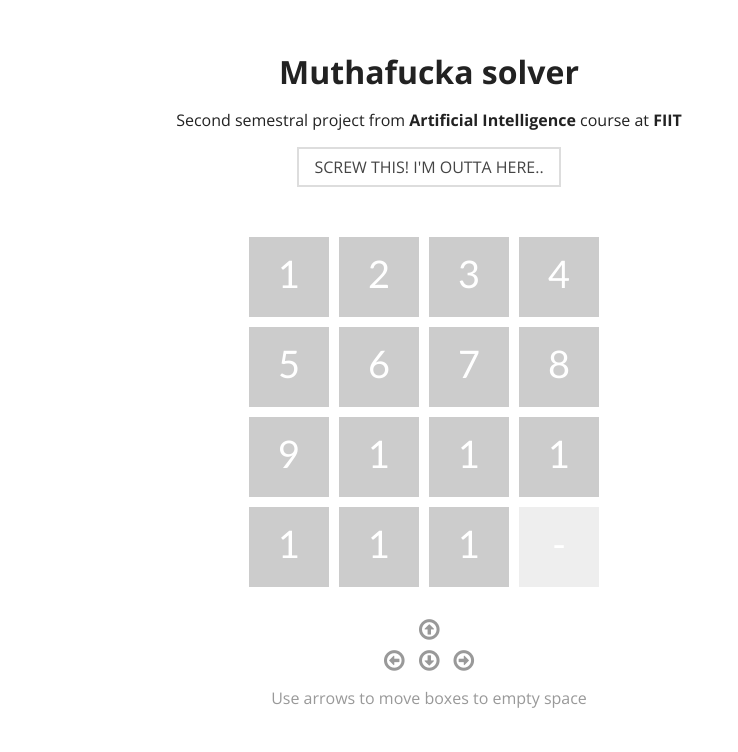
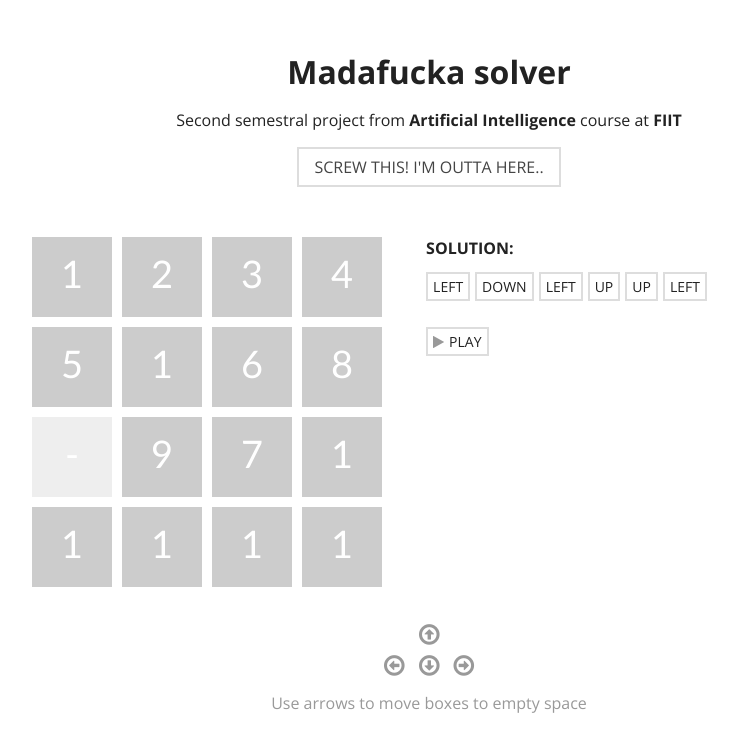
Before and after one commit to PatrikGallik/ai-project-2, a plain HTML site: page index.html in a window 1280 px wide. Both pictures are taken after a click on the button "SCREW THIS! I'M OUTTA HERE..". Shown: the whole page, without its empty margins (211-949 px from the left). Drawn offline with nearby package versions, Linux system fonts and the light colour scheme.

Commit message:
user can play steps in result, renamed main.js

```diff
--- a/css/style.css
+++ b/css/style.css
@@ -12,10 +12,11 @@ h1 {
 #canvas {
     width: 360px;
     text-align: left;
-    position: relative;
+    display: inline-block;
+    /*position: relative;
     left: 50%;
     margin-left: -180px;
-    margin-top: 50px;
+    margin-top: 50px;*/
 }
 
 .arrows {
@@ -72,3 +73,67 @@ button {
 button:hover {
     background-color: #ddd;
 }
+
+.columns {
+    width: 900px;
+    margin: 50px auto 20px auto;
+}
+
+.columns #steps {
+    display: none;
+}
+
+.columns.active #steps {
+    display: inline-block;
+}
+
+#steps {
+    display: inline-block;
+    width: 400px;
+    vertical-align: top;
+    text-align: left;
+    padding-left: 30px;
+}
+
+#steps ul {
+    list-style-type: none;
+    margin: 0;
+    padding: 0
+}
+
+#steps ul li {
+    display: inline-block;
+    border: 2px solid #ddd;
+    padding: 3px 5px;
+    font-size: 14px;
+    text-transform: uppercase;
+    margin: 0 5px 5px 0;
+}
+
+.play {
+    display: inline-block;
+    border: 2px solid #ddd;
+    padding: 3px 5px;
+    margin-top: -1px;
+    font-size: 14px;
+    text-transform: uppercase;
+}
+
+.play:hover {
+    background-color: #ddd;
+    cursor: pointer;
+}
+
+.play i {
+    color: #999;
+    font-size: 14px;
+    margin-right: 5px;
+}
+
+h2 {
+    margin-top: 0px;
+    padding-top: 0px;
+    display: inline-block;
+    text-transform: uppercase;
+    font-size: 16px;
+}
--- a/index.html
+++ b/index.html
@@ -3,7 +3,7 @@
 <head>
   <meta charset="utf-8">
   <meta http-equiv="X-UA-Compatible" content="IE=edge">
-  <title>Hello World</title>
+  <title>Madafucka solver</title>
   <meta name="description" content="">
   <meta name="viewport" content="width=device-width, initial-scale=1">
   <link href='http://fonts.googleapis.com/css?family=Open+Sans:400,700' rel='stylesheet' type='text/css'>
@@ -15,10 +15,22 @@
 <body>
 
 <div class="wrapper">
-  <h1>Muthafucka solver</h1>
+
+  <h1>Madafucka solver</h1>
   <p class="desc">Second semestral project from <strong>Artificial Intelligence</strong> course at <strong>FIIT</strong></p>
-  <button id="btn">Screw this! I'm outta here..</button>
-  <div id="canvas"></div>
+  <button id="help-me">Screw this! I'm outta here..</button>
+  <div class="columns" id="columns">
+    <div id="canvas"></div>
+    <div id="steps">
+      <h2>Solution:</h2><br>
+      <ul id="steps-list">
+      </ul>
+      <br>
+      <a id="play" class="play"><i class="fa fa-play"></i>Play</a>
+
+    </div>
+  </div>
+
   <div class="help">
     <div class="arrows">
       <i class="right fa fa-arrow-circle-o-right"></i>
@@ -33,7 +45,6 @@
 <script src="js/kinetic.js"></script>
 <script src="js/solve.js"></script>
 <script src="js/main.js"></script>
-<script src="js/boxes.js"></script>
 
 </body>
 </html>
--- a/js/boxes.js
+++ /dev/null
@@ -1,114 +0,0 @@
-"use strict";
-
-(function () {
-
-	var stage = new Kinetic.Stage({
-		container: 'canvas',
-		width: 360,
-		height: 360
-	});
-
-	var layer = new Kinetic.Layer({
-  });
-
-  var initState = [
-    [1, 2, 3, 4],
-    [5, 6, 7, 8],
-    [9, 10, 11, 12],
-    [13, 14, 15, 0]
-  ];
-
-  var row = 90;
-  var col = 90;
-
-  var drawState = function(state) {
-
-    console.log(state)
-    var i = 0;
-    var j = 0;
-    var bg = '#ccc';
-    var text = '';
-    for (i = 0; i < N; i++) for (j = 0; j < M; j++) {
-
-      var group = new Kinetic.Group({
-        x: j * col,
-        y: i * row
-      });
-
-      text = state[i][j] == 0 ? '-' : state[i][j];
-      bg = state[i][j] == 0 ? '#eee' : '#ccc';
-
-      var rect = new Kinetic.Rect({
-        width: 80,
-        height: 80,
-        fill: bg
-      });
-
-      var text = new Kinetic.Text({
-        width: 80,
-        height: 80,
-        padding: 20,
-        fontSize: 38,
-        text: text,
-        fill: '#ffffff',
-        align: 'center'
-      });
-
-      group.add(rect);
-      group.add(text);
-
-      layer.add(group);
-    }
-
-    layer.draw();
-
-  };
-
-  stage.add(layer);
-
-  drawState(initState);
-  layer.draw();
-
-//
-//	setInterval(function(){
-//		animate();
-//	},1000/60);
-
-
-  var go = function(direction) {
-    var state;
-    if (state = window.go(initState, direction)) {
-      console.log('drawing');
-      initState = state;
-      drawState(initState);
-    }
-  };
-
-  // handle keys
-  function keyHadler(event) {
-
-    switch(event.keyCode) {
-      case 37: {
-        event.preventDefault();
-        go('right');
-        break;
-      }
-      case 38: {
-        event.preventDefault();
-        go('down');
-        break;
-      }
-      case 39: {
-        event.preventDefault();
-        go('left');
-        break;
-      }
-      case 40: {
-        event.preventDefault();
-        go('up');
-        break;
-      }
-    }
-  }
-  $(window).keydown(keyHadler);
-}) ();
--- a/js/main.js
+++ b/js/main.js
@@ -1,3 +1,165 @@
-$(document).ready(function() {
+"use strict";
 
-});
+(function () {
+
+	var stage = new Kinetic.Stage({
+		container: 'canvas',
+		width: 360,
+		height: 360
+	});
+
+	var layer = new Kinetic.Layer({
+  });
+
+  var state = [
+    [1, 2, 3, 4],
+    [5, 10, 6, 8],
+    [0, 9, 7, 12],
+    [13, 14, 11, 15]
+  ];
+
+  var row = 90;
+  var col = 90;
+
+  var drawState = function(state) {
+
+    var i = 0;
+    var j = 0;
+    var bg = '#ccc';
+    var text = '';
+
+    layer.removeChildren();
+
+    for (i = 0; i < N; i++) for (j = 0; j < M; j++) {
+
+      var group = new Kinetic.Group({
+        x: j * col,
+        y: i * row
+      });
+
+      text = state[i][j] == 0 ? '-' : state[i][j];
+      bg = state[i][j] == 0 ? '#eee' : '#ccc';
+
+      var rect = new Kinetic.Rect({
+        width: 80,
+        height: 80,
+        fill: bg
+      });
+
+      var text = new Kinetic.Text({
+        width: 80,
+        height: 80,
+        padding: 20,
+        fontSize: 38,
+        text: text,
+        fill: '#ffffff',
+        align: 'center'
+      });
+
+      group.add(rect);
+      group.add(text);
+      layer.add(group);
+    }
+
+    layer.draw();
+  };
+
+  stage.add(layer);
+  drawState(state);
+  layer.draw();
+
+  var go = function(direction) {
+    var newState;
+    if (newState = window.go(state, direction)) {
+      state = newState;
+      drawState(state);
+    }
+  };
+
+  // handle keys
+  function keyHadler(event) {
+
+    switch(event.keyCode) {
+      case 37: {
+        event.preventDefault();
+        go('right');
+        break;
+      }
+      case 38: {
+        event.preventDefault();
+        go('down');
+        break;
+      }
+      case 39: {
+        event.preventDefault();
+        go('left');
+        break;
+      }
+      case 40: {
+        event.preventDefault();
+        go('up');
+        break;
+      }
+    }
+
+    played = true;
+  }
+  $(window).keydown(keyHadler);
+
+  // event listener to user button click
+  $('#help-me').on('click', function() {
+    $('#columns').addClass('active');
+    window.run(state);
+  });
+
+  var steps = $('#steps-list');
+  var result;
+
+  // function called by solve.js when problem is solved
+  window.setResult = function(rslt) {
+    // clear previous steps (if any)
+    result = rslt;
+    steps.empty();
+    var text;
+    var step;
+    for (var i = 0; i < result.length; i++) {
+      switch(result[i]) {
+        case 'left': text="Right"; break;
+        case 'right': text="Left"; break;
+        case 'up': text="Down"; break;
+        case 'down': text="Up"; break;
+      }
+      step = $('<li>'+text+'</li>');
+      steps.append(step);
+    }
+    played = false;
+
+    // print something if result si empty
+    if (rslt.length == 0) {
+      step = $('<span>Way too easy.</span>');
+      steps.append(step);
+    }
+  };
+
+  function animate (index) {
+    go(result[index]);
+    if (result[index+1]) {
+      index++;
+      setTimeout(function() {
+        animate(index);
+      }, 500);
+    }
+  }
+
+  var played = false;
+
+  $('#play').on('click', function() {
+    if (!played && result.length > 0) {
+      played = true;
+      animate(0);
+    }
+  });
+
+
+
+}) ();
--- a/js/solve.js
+++ b/js/solve.js
@@ -11,12 +11,14 @@
 
 "use strict";
 
-// global
+// global config
+var M = 4;     // columns
+var N = 4;     // rows
+var h = 'h1';  // heuristic, can be h1|h2
 
-// config
-var M          = 4;     // columns
-var N          = 4;     // rows
-var h          = 'h1';  // heuristic, can be h1|h2
+// detects if browser or console
+var platform = typeof window === 'undefined' ? 'console' : 'browser';
+var debug = false;
 
 (function () {
 
@@ -54,7 +56,7 @@ var h          = 'h1';  // heuristic, can be h1|h2
 
   var queue;
 
-  // queue sorted by heuristic function
+  // queue sorted by value heuristic function
   var Queue = function() {
 
     var arr = [];
@@ -259,16 +261,16 @@ var h          = 'h1';  // heuristic, can be h1|h2
     var node;
     stepCounter++;
 
-    console.log("")
-    console.log("Step:");
+    if (debug) console.log("");
+    if (debug) console.log("Step:");
 
     // takes node from node queue
     if(node = queue.pop()) {
-      console.log("Vyberam uzol s heuristikou: " + node.h);
+      if (debug) console.log("Vyberam uzol s heuristikou: " + node.h);
 
       if (node.h == 0) {
-        console.log("Nasiel som riesenie.");
-        printResult(node);
+        if (debug) console.log("Nasiel som riesenie.");
+        endSearch(node);
         return;
       }
 
@@ -279,9 +281,9 @@ var h          = 'h1';  // heuristic, can be h1|h2
         newNode.h = heuristic()(state, finalState);
         newNode.parent = node;
         newNode.lastOperand = 'up';
-        console.log("UP:");
-        console.log("heuristika: " + newNode.h);
-        printState(newNode.state);
+        if (debug) console.log("UP:");
+        if (debug) console.log("heuristika: " + newNode.h);
+        if (debug) printState(newNode.state);
         queue.push(newNode);
       }
       if ((node.lastOperand != 'up') && (state = go(node.state, 'down'))) {
@@ -290,9 +292,9 @@ var h          = 'h1';  // heuristic, can be h1|h2
         newNode.h = heuristic()(state, finalState);
         newNode.parent = node;
         newNode.lastOperand = 'down';
-        console.log("DOWN:");
-        console.log("heuristika: " + newNode.h);
-        printState(newNode.state);;
+        if (debug) console.log("DOWN:");
+        if (debug) console.log("heuristika: " + newNode.h);
+        if (debug) printState(newNode.state);;
         queue.push(newNode);
       }
       if ((node.lastOperand != 'right') && (state = go(node.state, 'left'))) {
@@ -301,9 +303,9 @@ var h          = 'h1';  // heuristic, can be h1|h2
         newNode.h = heuristic()(state, finalState);
         newNode.parent = node;
         newNode.lastOperand = 'left';
-        console.log("LEFT:");
-        console.log("heuristika: " + newNode.h);
-        printState(newNode.state);
+        if (debug) console.log("LEFT:");
+        if (debug) console.log("heuristika: " + newNode.h);
+        if (debug) printState(newNode.state);
         queue.push(newNode);
       }
       if ((node.lastOperand != 'left') && (state = go(node.state, 'right'))) {
@@ -312,16 +314,16 @@ var h          = 'h1';  // heuristic, can be h1|h2
         newNode.h = heuristic()(state, finalState);
         newNode.parent = node;
         newNode.lastOperand = 'right';
-        console.log("RIGHT:");
-        console.log("heuristika: " + newNode.h);
-        printState(newNode.state);
+        if (debug) console.log("RIGHT:");
+        if (debug) console.log("heuristika: " + newNode.h);
+        if (debug) printState(newNode.state);
         queue.push(newNode);
       }
 
-      setTimeout(step,1);
+      step();
 
     } else {
-      console.log("Rad uzlov je prazdny. Neexistuje riesenie.");
+      if (debug) console.log("Rad uzlov je prazdny. Neexistuje riesenie.");
     }
   }
 
@@ -337,12 +339,12 @@ var h          = 'h1';  // heuristic, can be h1|h2
     node.price = 1;
     queue.push(node);
     step();
-
   }
 
   // prints results
-  function printResult(node) {
-    console.log("Vysledok: ");
+  function endSearch(node) {
+
+    // create list of directions
     var result = [];
     while(1) {
       if (node.parent == 'none') {
@@ -352,15 +354,24 @@ var h          = 'h1';  // heuristic, can be h1|h2
       node = node.parent;
     }
     result.reverse();
-    for (var i = 0; i < result.length; i++) {
-      console.log(result[i].toUpperCase() + ", ");
+
+    if (platform == 'console') {
+      if (debug) console.log("Vysledok: ");
+      for (var i = 0; i < result.length; i++) {
+        if (debug) console.log(result[i].toUpperCase() + ", ");
+      }
+      if (debug) console.log("Pocet vykonanych krokov s danou heuristikou: " + stepCounter);
     }
-    console.log("Pocet vykonanych krokov s danou heuristikou: " + stepCounter);
+
+    else {
+      window.setResult(result);
+    }
+
   }
 
   // if run in browser, access funcions to GUI via window object,
   // otherwise run simulation
-  if (typeof window === 'undefined') {
+  if (platform == 'console') {
     run(initState);
   } else {
     window.run = run;
```
